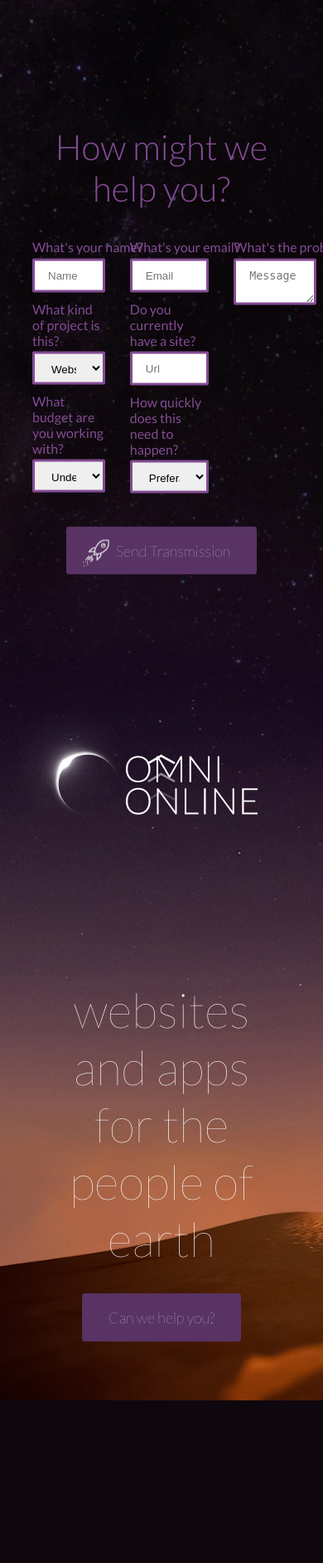
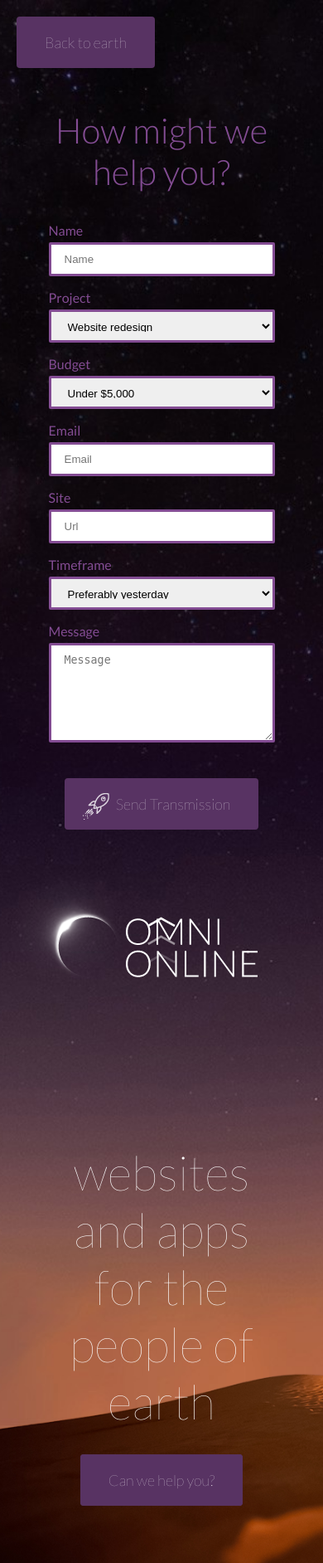
Before and after one commit to omni-online/omnionline.us, a PHP site: page / in a window 390 px wide. Shown: the whole page at 83% size. Before the commit the page ends 1688 px from the top, so only its background shows below. Run offline with PHP 8.4, Linux system fonts and the light colour scheme.

Commit message:
Form improvements

```diff
--- a/public/css/style.css
+++ b/public/css/style.css
@@ -36,26 +36,77 @@ section {
 /******************/
 /*      GRID      */
 /******************/
-.col-1-3 {
+.one-third {
     display: table-cell;
     width: 1%;
     vertical-align: top;
 }
-.contact-form .col-1-3 {
+.contact-form .one-third {
     text-align: left;
 }
-.contact-form .col-1-3 + .col-1-3 {
+.contact-form .one-third + .one-third {
     padding-left: 30px;
 }
-.contact-form .col-1-3 label:first-child {
+.contact-form .one-third label:first-child {
     position: absolute;
-    top: -34px;
+    top: -44px;
     white-space: nowrap;
+}
+@media (max-width: 768px) {
+    .lap--one-half {
+    }
+    .lap--one-whole {
+        display: block;
+        width: 100%;
+        padding-left: 0 !important;
+    }
+    .lap--one-whole .contact-textarea {
+        width: 100%;
+        height: 120px;
+        box-sizing: border-box;
+    }
+    .lap--one-whole .contact-textarea + label {
+        left: 0;
+    }
+    .lap--one-half .field:last-child .contact-input, .lap--one-half .field:last-child .contact-select, .lap--one-half .field:last-child .contact-textarea, .lap--one-half .field:last-child .contact-btn {
+        margin-bottom: 40px;
+    }
+    .lap--one-whole:last-of-type .contact-textarea {
+        margin-bottom: 0;
+    }
+}
+@media (max-width: 480px) {
+    .palm--one-whole {
+        display: block;
+        width: 100%;
+    }
+    .contact-form .palm--one-whole + .palm--one-whole {
+        padding-left: 0;
+    }
+    .palm--one-whole .contact-textarea {
+        width: 100%;
+        height: 120px;
+        box-sizing: border-box;
+    }
+    .palm--one-whole .field:last-child .contact-input, .palm--one-whole .field:last-child .contact-select, .palm--one-whole .field:last-child .contact-textarea, .palm--one-whole .field:last-child .contact-btn {
+        margin-bottom: 40px;
+    }
+    .palm--one-whole .contact-textarea + label {
+        left: 0;
+    }
 }
 
 /******************/
 /*  CONTACT FORM  */
 /******************/
+.back-to-earth {
+    margin: 20px 0 0 20px;
+}
+@media (max-width: 480px) {
+    .back-to-earth {
+        margin-bottom: 50px;
+    }
+}
 .contact {
 
 }
@@ -65,7 +116,14 @@ section {
     transform: translateY(-50%);
     right: 0;
     left: 0;
-    padding: 0 10%;
+    padding: 0 15%;
+}
+@media (max-width: 480px) {
+    .contact-content {
+        position: relative;
+        top: 0;
+        transform: translateY(0);
+    }
 }
 .contact-form {
     color: #834C93;
@@ -77,22 +135,37 @@ section {
     font-size: 42px;
     font-weight: 300;
 }
+.field {
+    position: relative;
+}
 .contact-label, .contact-input, .contact-select, .contact-textarea, .contact-btn {
     outline: none;
-    float: left;
-    clear: both;
+}
+.contact-input, .contact-select, .contact-textarea, .contact-btn {
+    margin-bottom: 40px;
+}
+.field:last-child .contact-input, .field:last-child .contact-select, .field:last-child .contact-textarea, .field:last-child .contact-btn {
+    margin-bottom: 0;
 }
 .contact-input, .contact-select, .contact-textarea {
     border-radius: 2px;
     padding: 10px 16px;
     border: 3px solid #834C93;
 }
+.contact-input:focus, .contact-select:focus, .contact-textarea:focus {
+    border-color: #EF8934;
+}
+.contact-input:focus + label, .contact-select:focus + label, .contact-textarea:focus + label {
+    color: #EF8934;
+}
 .contact-input, .contact-select, .contact-textarea {
     width: 100%;
 }
 .contact-label {
-    margin-top: 10px;
     margin-bottom: 4px;
+    position: absolute;
+    left: 0;
+    top: -1.5em;
 }
 .contact-input {
     box-sizing: border-box;
@@ -104,15 +177,16 @@ section {
     width: 90%;
     height: 100%;
 }
+.contact-textarea + label {
+    left: 30px;
+}
 .btn.contact-btn {
     float: none;
-    border: 0 solid transparent;
     margin-top: 40px;
     padding-left: 60px;
     background-image: url(/img/spaceship.png);
     background-position: 20px 60%;
     background-repeat: no-repeat;
-    font-family: 'Lato', sans-serif;
 }
 .space {
     position: absolute;
@@ -163,13 +237,18 @@ section {
 
 .btn {
     background-color: #583363;
+    border: 2px solid #583363;
     color: white;
     text-decoration: none;
     padding: 18px 32px;
     border-radius: 4px;
+    font-family: 'Lato', sans-serif;
     font-size: 18px;
     font-weight: 100;
 }
 .btn:hover {
     cursor: pointer;
 }
+.btn:hover, .btn:focus {
+    /*border-color: #EF8934;*/
+}
--- a/public/index.html
+++ b/public/index.html
@@ -10,40 +10,53 @@
     <body>
         <div class="app">
             <section class="contact">
+                <button class="btn back-to-earth">Back to earth</button>
                 <div class="contact-content">
                     <form class="contact-form">
                         <h2 class="contact-heading">How might we help you?</h2>
-                        <div class="col-1-3">
-                            <label class="contact-label" for="name">What's your name?</label>
+                        <div class="one-third lap--one-half palm--one-whole">
+                            <div class="field">
                                 <input class="contact-input" id="name" placeholder="Name" />
-                            <label class="contact-label" for="project-type">What kind of project is this?</label>
+                                <label class="contact-label" for="name">Name</label>
+                            </div>
+                            <div class="field">
                                 <select class="contact-select" id="project-type">
                                     <option value="Website redesign">Website redesign</option>
                                     <option value="New website">New website</option>
                                     <option value="App design/development">App design/development</option>
                                 </select>
-                            <label class="contact-label" for="budget">What budget are you working with?</label>
+                                <label class="contact-label" for="project-type">Project</label>
+                            </div>
+                            <div class="field">
                                 <select class="contact-select" id="budget">
                                     <option value="<5k">Under $5,000</option>
                                     <option value="5k-15k">$5,000 - $15,000</option>
                                     <option value="15k-50k">$15,000 - $50,000</option>
                                 </select>
+                                <label class="contact-label" for="budget">Budget</label>
                             </div>
-                        <div class="col-1-3">
-                            <label class="contact-label" for="email">What's your email?</label>
+                        </div>
+                        <div class="one-third lap--one-half palm--one-whole">
+                            <div class="field">
                                 <input class="contact-input" id="email" type="email" placeholder="Email" />
-                            <label class="contact-label" for="site">Do you currently have a site?</label>
+                                <label class="contact-label" for="email">Email</label>
+                            </div>
+                            <div class="field">
                                 <input class="contact-input" id="site" placeholder="Url" />
-                            <label class="contact-label" for="timeframe">How quickly does this need to happen?</label>
+                                <label class="contact-label" for="site">Site</label>
+                            </div>
+                            <div class="field">
                                 <select class="contact-select" id="timeframe">
                                     <option value="<5k">Preferably yesterday</option>
                                     <option value="15k-50k">Soonish</option>
                                     <option value="15k-50k">Whenever</option>
                                 </select>
+                                <label class="contact-label" for="timeframe">Timeframe</label>
                             </div>
-                        <div class="col-1-3">
-                            <label class="contact-label" for="timeframe">What's the problem you're solving?</label>
+                        </div>
+                        <div class="one-third lap--one-whole palm--one-whole">
                             <textarea class="contact-textarea" placeholder="Message"></textarea>
+                            <label class="contact-label" for="timeframe">Message</label>
                         </div>
                         <button class="btn contact-btn">Send Transmission</button>
                     </form>
```
Lines whose indentation alone changed are shown as unchanged.
